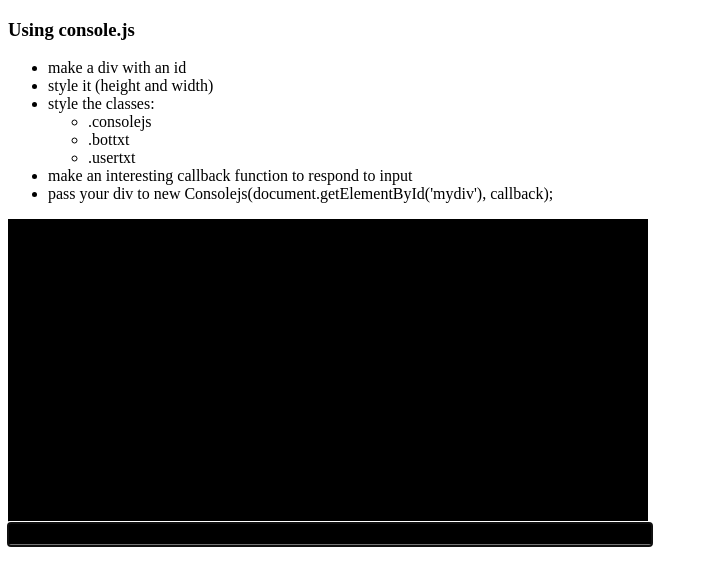
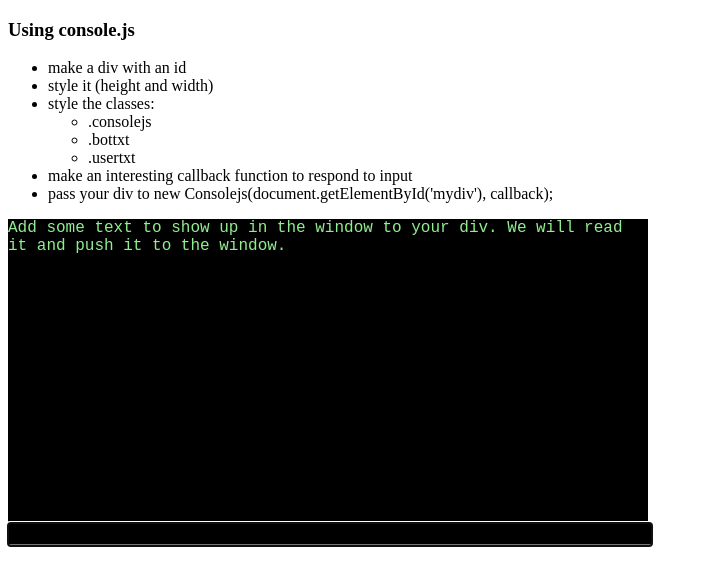
Before and after one commit to msporleder/consolejs, a plain HTML site: page index.html in a window 1280 px wide. Shown: the whole page, without its empty margins (0-709 px from the left). Drawn offline with Linux system fonts and the light colour scheme.

Commit message:
add index.html to the makefile, fix a bunch of jslint errors, move stuff under functions so we can use them within the object

```diff
--- a/consolejs.js
+++ b/consolejs.js
@@ -2,31 +2,7 @@
 
 var Consolejs = function (win, cb) {
   var inp, inptxt, outwin, sub, form, winstyle, button, respond;
-  winstyle = getComputedStyle(win);
-  outwin = document.createElement("div");
-  outwin.setAttribute("id", "outwin");
-  outwin.setAttribute("class", 'consolejs');
-  outwin.style.width = winstyle.getPropertyValue("width");
-  outwin.style.height = winstyle.getPropertyValue("height");;
-  inp = document.createElement("input");
-  inp.setAttribute("id", 'inp');
-  inp.setAttribute("autofocus", 'true');
-  inp.setAttribute("autocomplete", 'off');
-  inp.setAttribute("class", 'consolejs');
-  inp.style.borderTopWidth = '1px';
-  inp.style.borderLeftWidth = '0px';
-  inp.style.borderRightWidth = '0px';
-  inp.style.width = outwin.style.width;
-  form = document.createElement('form');
-  form.setAttribute("onsubmit", 'return false;');
-  form.appendChild(inp);
-  //kill the existing content and replace with our own
-  win.innerHTML = '';
-  win.appendChild(outwin);
-  win.appendChild(form);
-  form.addEventListener('submit', function () { button(cb); }, false);
-
-  var button = function (cb) {
+  button = function (cb) {
 // get value and escape some html
     var inptc, pos;
     inptc = inp.value.replace(/&/g, '&amp;')
@@ -42,17 +18,15 @@ var Consolejs = function (win, cb) {
     pos = outwin.scrollTop;
     outwin.scrollTop = pos + outwin.clientHeight;
     inp.value = '';
-      //self.respond(inptc, cb);
     respond(inptc, cb);
   };
-    var respond = function (inp, cb) {
+  respond = function (inp, cb) {
     var pos, resp;
     if (typeof cb !== 'undefined') {
       resp = cb(inp);
     } else {
       resp = inp;
     }
-      //    + win.lastChild.textContent
     outwin.insertAdjacentHTML('beforeend',
         "<span class=\"bottxt\">"
         + resp
@@ -60,4 +34,30 @@ var Consolejs = function (win, cb) {
     pos = outwin.scrollTop;
     outwin.scrollTop = pos + outwin.clientHeight;
   };
+
+  winstyle = window.getComputedStyle(win);
+  outwin = document.createElement("div");
+  outwin.setAttribute("id", "outwin");
+  outwin.setAttribute("class", 'consolejs');
+  outwin.style.width = winstyle.getPropertyValue("width");
+  outwin.style.height = winstyle.getPropertyValue("height");
+  inp = document.createElement("input");
+  inp.setAttribute("id", 'inp');
+  inp.setAttribute("autofocus", 'true');
+  inp.setAttribute("autocomplete", 'off');
+  inp.setAttribute("class", 'consolejs');
+  inp.style.borderTopWidth = '1px';
+  inp.style.borderLeftWidth = '0px';
+  inp.style.borderRightWidth = '0px';
+  inp.style.width = outwin.style.width;
+  form = document.createElement('form');
+  form.setAttribute("onsubmit", 'return false;');
+  form.appendChild(inp);
+  //kill the existing content and replace with our own
+  respond(win.innerHTML);
+  win.innerHTML = '';
+  win.appendChild(outwin);
+  win.appendChild(form);
+  form.addEventListener('submit', function () { button(cb); }, false);
+  return this;
 };
--- a/index.html
+++ b/index.html
@@ -20,7 +20,7 @@
         color: lightgreen;
       }
       .usertxt {
-        color: lightgrey;
+        color: silver;
       }
     </style>
   </head>
@@ -41,15 +41,21 @@
     </ul>
     </p>
     <div id="cons">
+      Add some text to show up in the window to your div.
+      We will read it and push it to the window.
     </div>
 
     <script src="consolejs.js"></script>
     <script>
-      var mycb = function(inp) {
+      "use strict";
+      var mycb = function (inp) {
         return "I'm a callback " + inp;
       };
-      document.addEventListener('DOMContentLoaded', function() {
-        var mycons = new Consolejs(document.getElementById('cons'), mycb);
+      /*global Consolejs */
+      document.addEventListener('DOMContentLoaded', function () {
+        var mycons;
+        mycons = new Consolejs(document.getElementById('cons'), mycb);
+        mycb('startup!!!');
       });
     </script>
   </body>
```
Also changed, not shown: 1 other file. Lines whose indentation alone changed are shown as unchanged.
